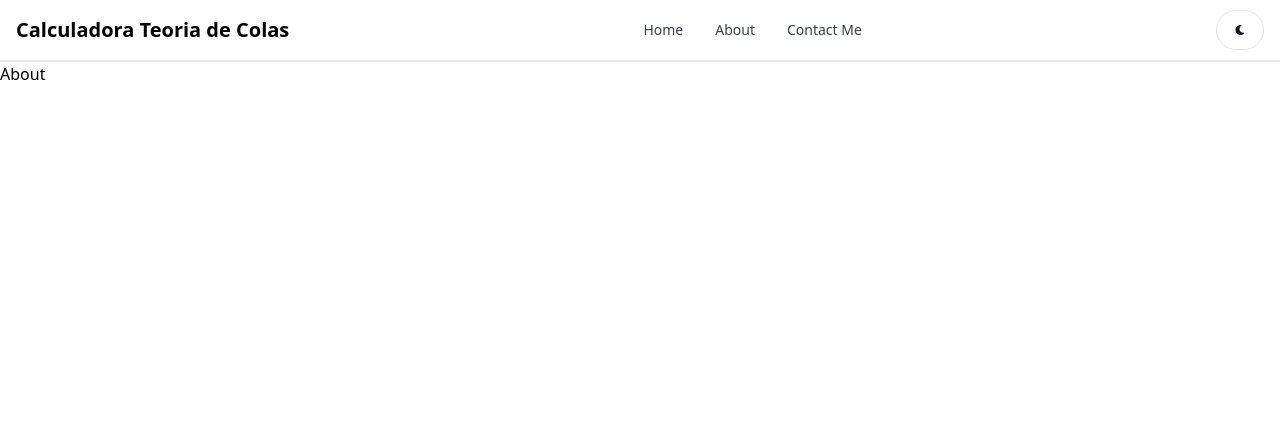
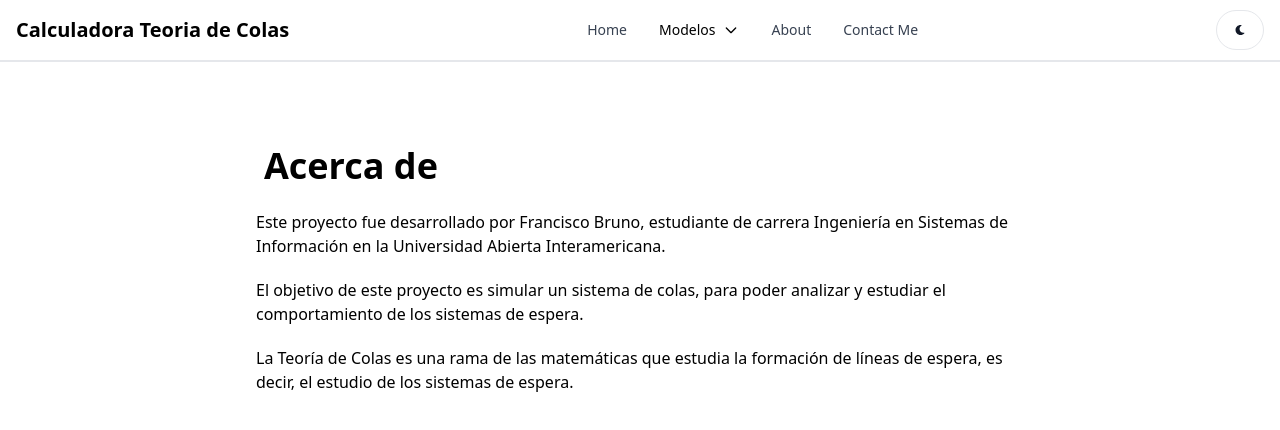
Before and after one commit to franbruno6/CALCULADORA-TEORIA-DE-COLAS, a React (Vite) app in the folder client/: page /about in a window 1280 px wide. Shown: the top 430 px of the page. Built offline with nearby package versions, Linux system fonts and the light colour scheme.

Commit message:
Agregado Modelos al Header

```diff
--- a/client/src/App.jsx
+++ b/client/src/App.jsx
@@ -3,6 +3,9 @@ import Home from "./pages/Home";
 import About from "./pages/About";
 import ContactMe from "./pages/ContactMe";
 import Header from "./components/Header";
+import MM1 from "./pages/MM1";
+import MM2 from "./pages/MM2";
+import MM1N from "./pages/MM1N";
 
 export default function App() {
   return (
@@ -10,6 +13,9 @@ export default function App() {
     <Header />
       <Routes>
         <Route path="/" element={<Home />} />
+        <Route path="/mm1" element={<MM1 />} />
+        <Route path="/mm2" element={<MM2 />} />
+        <Route path="/mm1n" element={<MM1N />} />
         <Route path="/about" element={<About />} />
         <Route path="/contact-me" element={<ContactMe />} />
       </Routes>
--- a/client/src/components/Header.jsx
+++ b/client/src/components/Header.jsx
@@ -1,4 +1,4 @@
-import { Navbar, Button } from "flowbite-react";
+import { Navbar, Button, Dropdown } from "flowbite-react";
 import { Link, useLocation } from "react-router-dom";
 import { FaMoon } from "react-icons/fa";
 
@@ -20,6 +20,26 @@ export default function Header() {
                         Home
                     </Link>
                 </Navbar.Link>
+                <Dropdown
+                    inline
+                    label="Modelos"
+                >
+                    <Link to='/mm1'>
+                        <Dropdown.Item>
+                            M/M/1
+                        </Dropdown.Item>
+                    </Link>
+                    <Link to='/mm2'>
+                        <Dropdown.Item>
+                            M/M/2
+                        </Dropdown.Item>
+                    </Link>
+                    <Link to='/mm1n'>
+                        <Dropdown.Item>
+                            M/M/1/N
+                        </Dropdown.Item>
+                    </Link>
+                </Dropdown>
                 <Navbar.Link activate={path === "/about"} as={"div"}>
                     <Link to="/about">
                         About
--- a/client/src/pages/About.jsx
+++ b/client/src/pages/About.jsx
@@ -1,5 +1,20 @@
 export default function About() {
     return (
-        <div>About</div>
+        <div className="min-h-screen mt-20">
+            <div className="flex flex-col p03 max-w-3xl mx-auto">
+                <div className="">
+                    <h2 className="font-bold dark:text-white text-4xl px-2 py-1">Acerca de</h2>
+                </div>
+                <p className="text-md mt-5">
+                    Este proyecto fue desarrollado por Francisco Bruno, estudiante de carrera Ingeniería en Sistemas de Información en la Universidad Abierta Interamericana.
+                </p>
+                <p className="text-md mt-5">
+                    El objetivo de este proyecto es simular un sistema de colas, para poder analizar y estudiar el comportamiento de los sistemas de espera.
+                </p>
+                <p className="text-md mt-5">
+                    La Teoría de Colas es una rama de las matemáticas que estudia la formación de líneas de espera, es decir, el estudio de los sistemas de espera.
+                </p>
+            </div>
+        </div>
     )
 }
--- a/client/src/pages/Home.jsx
+++ b/client/src/pages/Home.jsx
@@ -1,5 +1,26 @@
+import { Label, Select } from 'flowbite-react';
+import { Link } from 'react-router-dom';
+
 export default function Home() {
     return (
-        <div>Home</div>
+        <div className="min-h-screen mt-20">
+            <div className="flex flex-col p-3 max-w-3xl mx-auto md:items-center">
+                <h1 className="font-bold dark:text-white text-4xl px-2 py-1">Calculadora Teoria de Colas</h1>
+                <div className="">
+                    <form action="">
+                        <div className="text-md mt-5">
+                            <Label value='Seleccione el modelo' />
+                        </div>
+                        <Select id='modelo' required>
+                            <option value="1">M/M/1</option>
+                            <option value="2">M/M/1/N</option>
+                            <option value="3">M/M/2</option>
+                        </Select>
+                    </form>
+                </div>
+            </div>
+
+
+        </div>
     )
 }
--- /dev/null
+++ b/client/src/pages/MM1.jsx
@@ -0,0 +1,5 @@
+export default function MM1() {
+    return (
+        <div>MM1</div>
+    )
+}
--- /dev/null
+++ b/client/src/pages/MM1N.jsx
@@ -0,0 +1,5 @@
+export default function MM1N() {
+    return (
+        <div>MM1N</div>
+    )
+}
--- /dev/null
+++ b/client/src/pages/MM2.jsx
@@ -0,0 +1,5 @@
+export default function MM2() {
+    return (
+        <div>MM2</div>
+    )
+}
```
